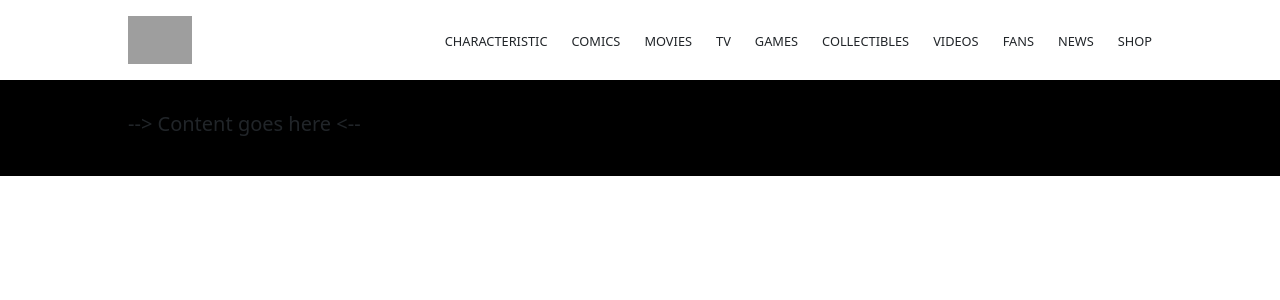
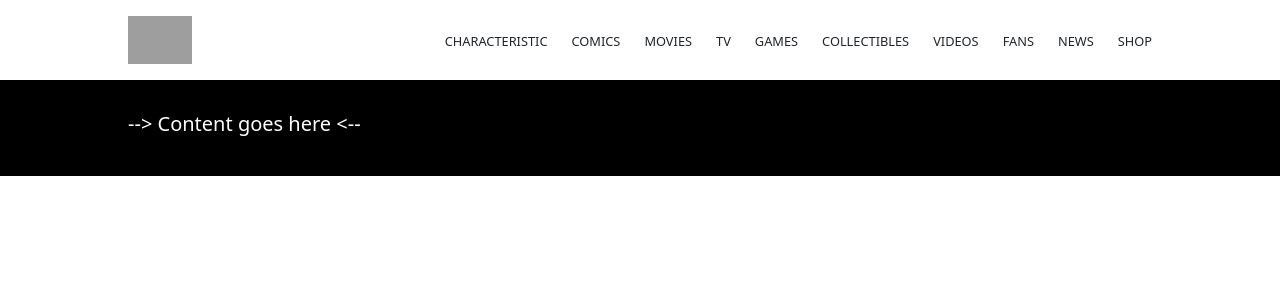
Before and after one commit to Al-E-00/vue-dc-comics, a Vue app: page / in a window 1280 px wide. Shown: the top 300 px of the page. Built offline with nearby package versions, Linux system fonts and the light colour scheme; grey boxes are pictures that could not be loaded.

Commit message:
h5 (. --> removed into scss file)

```diff
--- a/src/assets/scss/JumbotronStyles.scss
+++ b/src/assets/scss/JumbotronStyles.scss
@@ -2,7 +2,7 @@
     background-color: black;
     padding: 2rem 8rem;
 
-    .h5 {
+    h5 {
         color: white;
     }
 }
```
